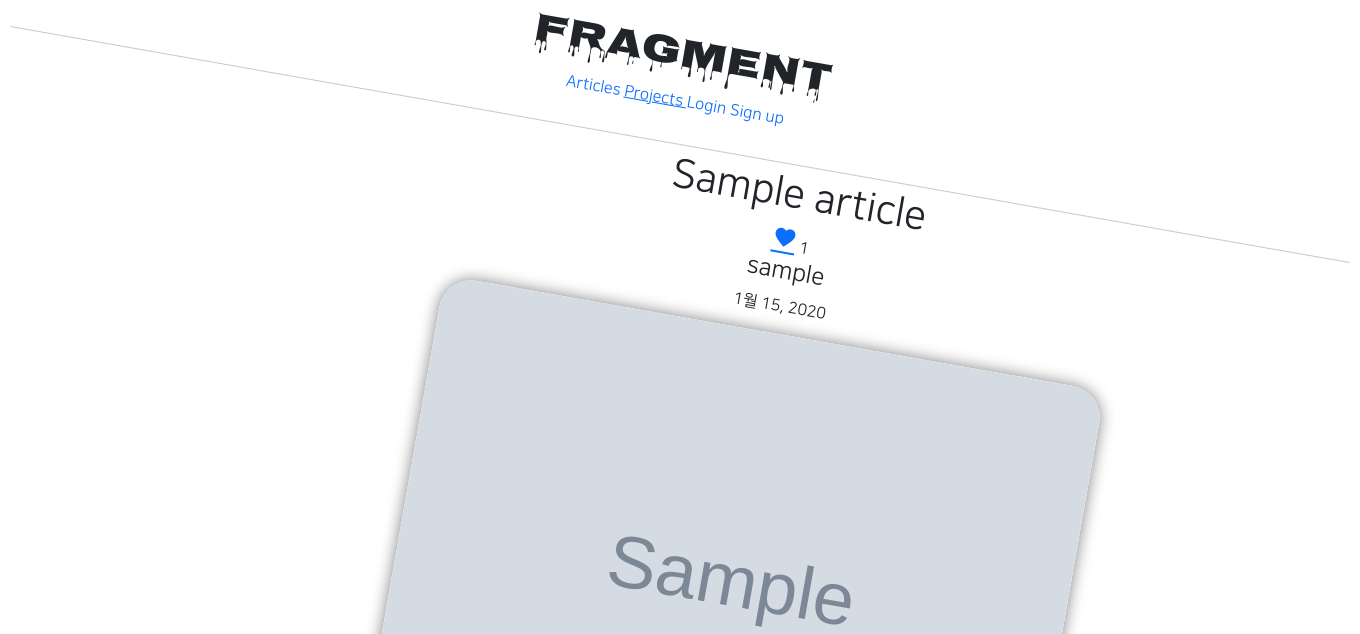
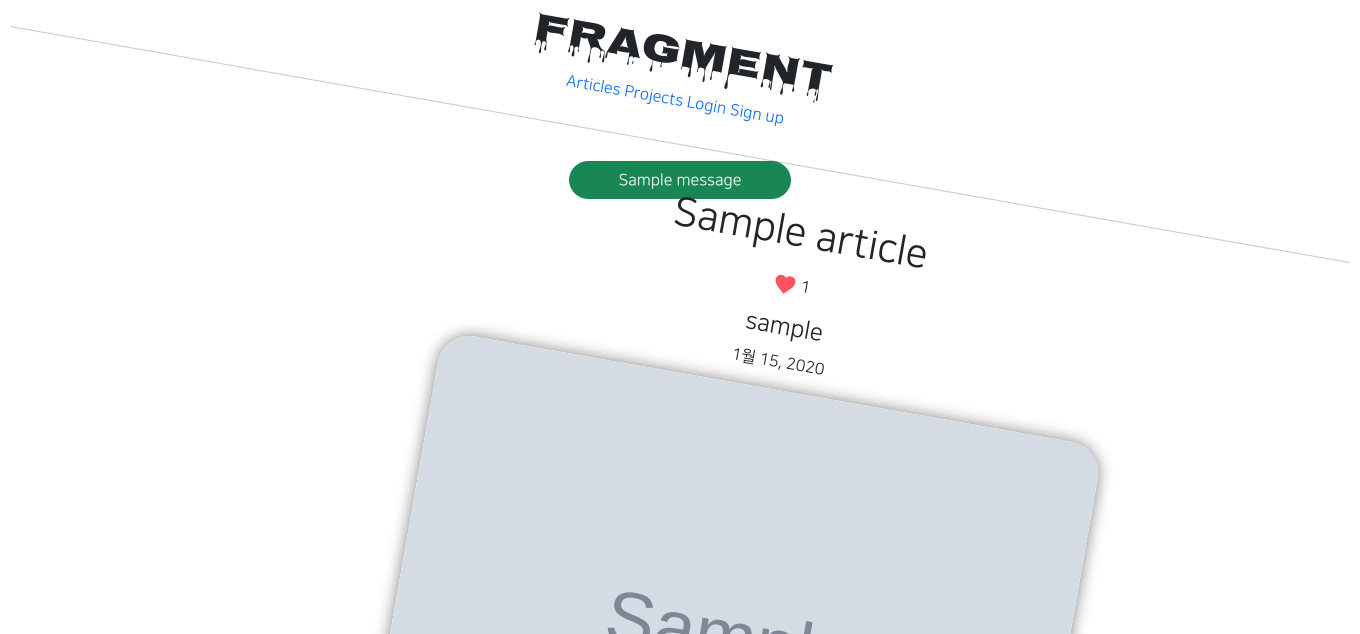
Before and after one commit to 21nkyu/ik_1ban_2, a Django app: page /articles/detail/1 in a window 1360 px wide. Shown: the top 634 px of the page. Run offline with Django 3.2, Linux system fonts and the light colour scheme; tables that the repository leaves empty hold one stand-in row (values such as "Sample post"); grey boxes marked "Sample" are stand-in pictures; one stand-in notice (Sample message) is shown; parts of the project's set-up code (start-up, migrations or seed data) failed here and were passed over; some libraries are stand-ins or nearby versions.

Commit message:
20210904_scd_018(030)

```diff
--- a/articleapp/templates/articleapp/detail.html
+++ b/articleapp/templates/articleapp/detail.html
@@ -6,12 +6,15 @@
         <div>
 {#            제목/ 글쓴이/ 날짜#}
             <h1>{{ target_article.title }}</h1>
-            <div>
+            <div class="my-3">
                 <a href="{% url 'likeapp:article_like' article_pk=target_article.pk %}"
-                class="material-icons">
+                class="material-icons hideline"
+                style="vertical-align: middle; color: #ff5263">
                     favorite
                 </a>
-                {{ target_article.like }}
+                <span>
+                    {{ target_article.like }}
+                </span>
             </div>
             <h4>{{ target_article.writer.profile.nickname }}</h4>
             <p>{{ target_article.created_at }}</p>
--- a/ik_1ban_2/settings.py
+++ b/ik_1ban_2/settings.py
@@ -13,6 +13,7 @@ import os
 from pathlib import Path
 
 # Build paths inside the project like this: BASE_DIR / 'subdir'.
+from django.contrib.messages import constants as messages
 from django.urls import reverse_lazy
 
 BASE_DIR = Path(__file__).resolve().parent.parent
@@ -58,6 +59,10 @@ INSTALLED_APPS = [
     'subscribeapp',
     'likeapp',
 ]
+
+MESSAGE_TAGS = {
+    messages.ERROR: 'danger',
+}
 
 MIDDLEWARE = [
     'django.middleware.security.SecurityMiddleware',
--- a/templates/base.html
+++ b/templates/base.html
@@ -8,6 +8,15 @@
 
 <hr  class="hr_deg">
 
+{% for message in messages %}
+    <div class="text-center">
+        <div class="btn btn-{{ message.tags }} rounded-pill px-5">
+            {{ message }}
+        </div>
+    </div>
+{% endfor %}
+
+
 {% block content %}
 {% endblock %}
 
--- a/templates/header.html
+++ b/templates/header.html
@@ -12,13 +12,15 @@
             </a>
         </span>
         <span>
-            <a href="{% url 'projectapp:list' %}">
+            <a href="{% url 'projectapp:list' %}"
+            class="hideline">
                 Projects
             </a>
         </span>
         {% if user.is_authenticated %}
             <span>
-                <a href="{% url 'subscribeapp:list' %}">
+                <a href="{% url 'subscribeapp:list' %}"
+                class="hideline">
                     Subscription
                 </a>
             </span>
```
Also changed, not shown: likeapp/views.py (+24 -8 lines).
